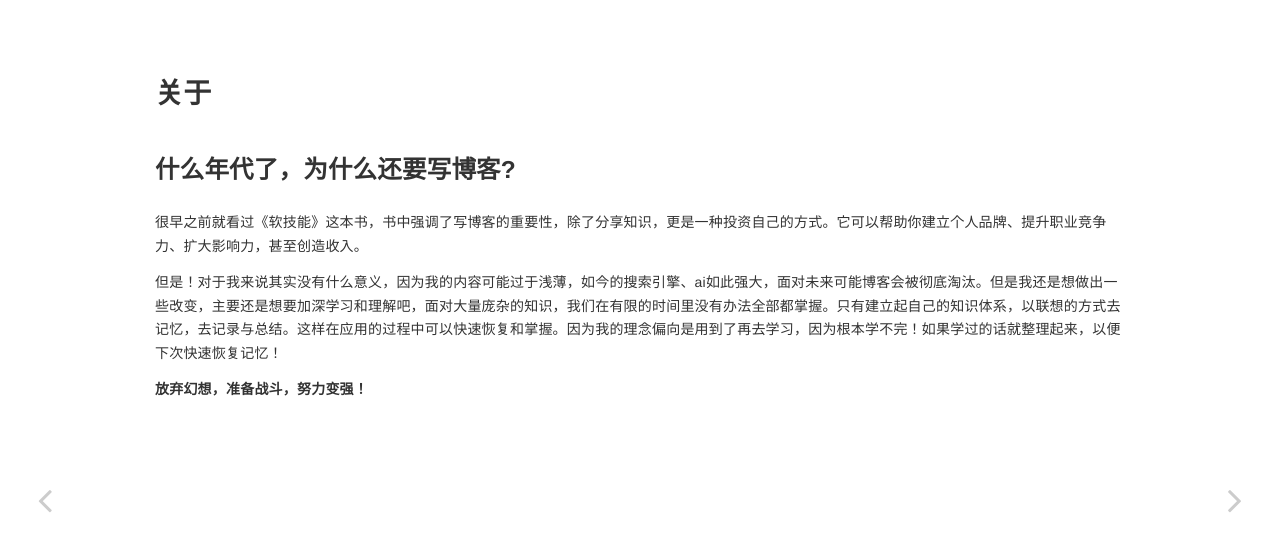
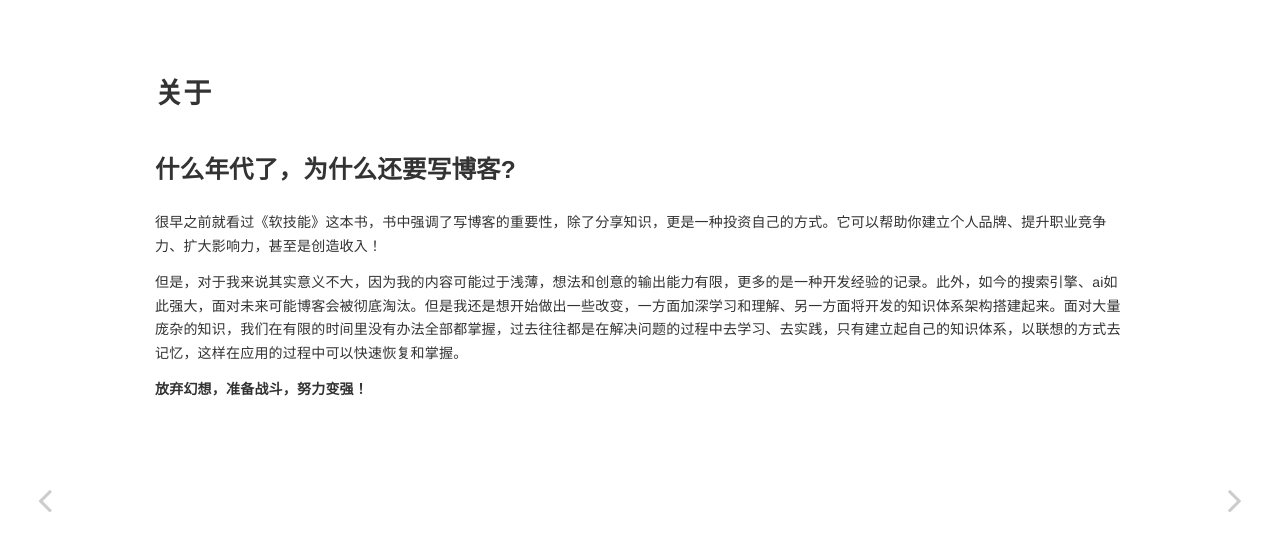
Before and after one commit to YooyoJin/yooyojin.github.io, a Jekyll site: the page built from _pages/about.md, in a window 1280 px wide. Shown: the top 551 px of the page. Built offline with Jekyll 4.4.1, drawn with Linux system fonts in a browser that asks for light colours.

Commit message:
<feature> 修改部分内容

```diff
--- a/_pages/about.md
+++ b/_pages/about.md
@@ -8,8 +8,8 @@ layout: post
 
 ## 什么年代了，为什么还要写博客?
 
-很早之前就看过《软技能》这本书，书中强调了写博客的重要性，除了分享知识，更是一种投资自己的方式。它可以帮助你建立个人品牌、提升职业竞争力、扩大影响力，甚至创造收入。
+很早之前就看过《软技能》这本书，书中强调了写博客的重要性，除了分享知识，更是一种投资自己的方式。它可以帮助你建立个人品牌、提升职业竞争力、扩大影响力，甚至是创造收入！
 
-但是！对于我来说其实没有什么意义，因为我的内容可能过于浅薄，如今的搜索引擎、ai如此强大，面对未来可能博客会被彻底淘汰。但是我还是想做出一些改变，主要还是想要加深学习和理解吧，面对大量庞杂的知识，我们在有限的时间里没有办法全部都掌握。只有建立起自己的知识体系，以联想的方式去记忆，去记录与总结。这样在应用的过程中可以快速恢复和掌握。因为我的理念偏向是用到了再去学习，因为根本学不完！如果学过的话就整理起来，以便下次快速恢复记忆！
+但是，对于我来说其实意义不大，因为我的内容可能过于浅薄，想法和创意的输出能力有限，更多的是一种开发经验的记录。此外，如今的搜索引擎、ai如此强大，面对未来可能博客会被彻底淘汰。但是我还是想开始做出一些改变，一方面加深学习和理解、另一方面将开发的知识体系架构搭建起来。面对大量庞杂的知识，我们在有限的时间里没有办法全部都掌握，过去往往都是在解决问题的过程中去学习、去实践，只有建立起自己的知识体系，以联想的方式去记忆，这样在应用的过程中可以快速恢复和掌握。
 
 **放弃幻想，准备战斗，努力变强！**
```
Also changed, not shown: README.md (+2 -2 lines), _pages/design/draft.md (+1 -2 lines).
